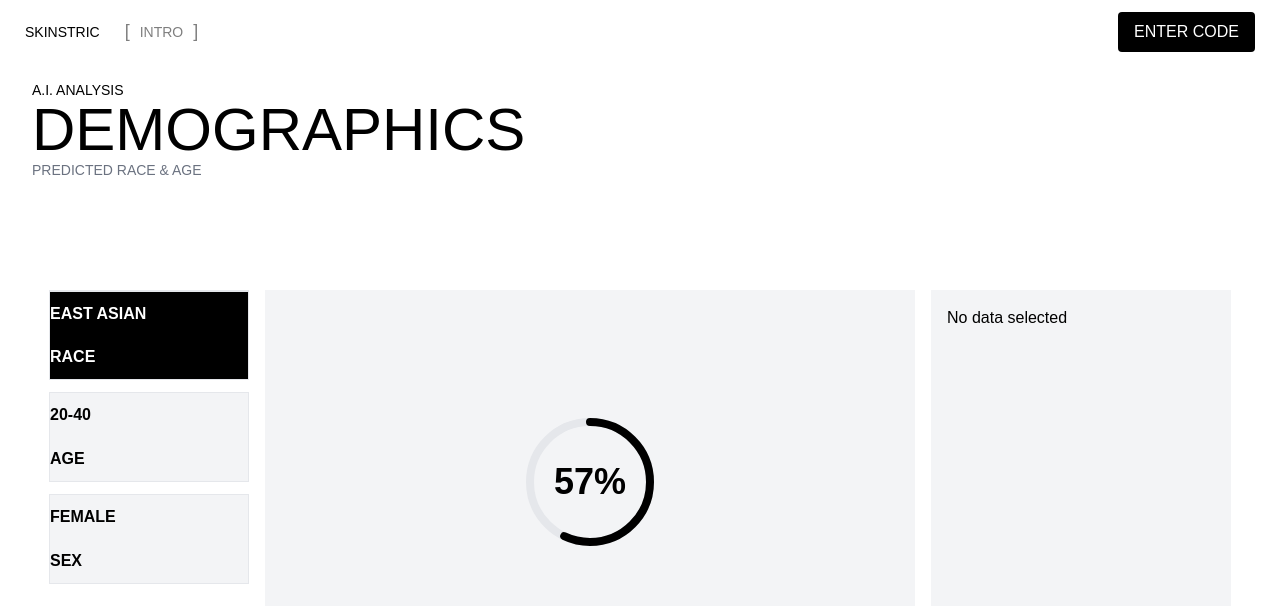
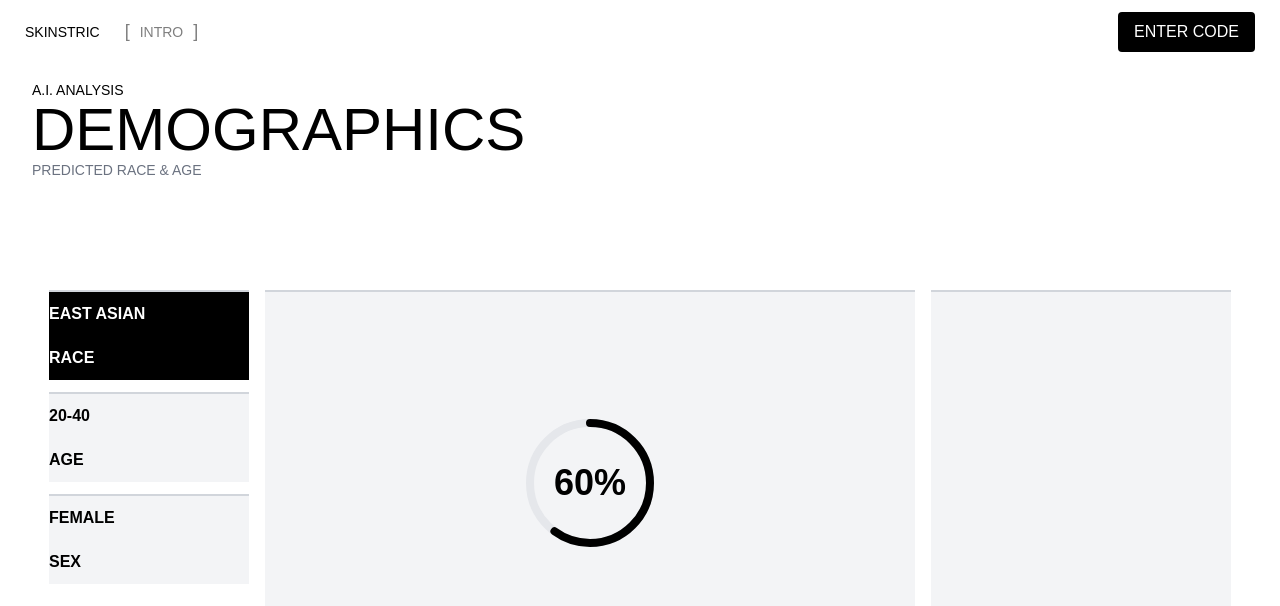
Before and after one commit to LetitiaCowan/skinstric, a React (Create React App) app: page /final in a window 1280 px wide. Shown: the top 606 px of the page. Built offline with nearby package versions, Linux system fonts and the light colour scheme.

Commit message:
Dynamica demographics near completion - minor styling needing to be implemented

```diff
--- a/src/components/Demographics.jsx
+++ b/src/components/Demographics.jsx
@@ -1,56 +1,129 @@
-import React from 'react'
+import React, { use, useEffect } from "react";
 
-const Demographics = ({ data }) => {
-  // Check which type of data was passed
+const Demographics = ({ data, setPercentage, setTopResult }) => {
   const race = data?.race;
   const age = data?.age;
   const gender = data?.gender;
 
+  useEffect(() => {
+    if (race) {
+      const highestRace = Object.entries(race).sort((a, b) => b[1] - a[1])[0];
+      setTopResult(highestRace[0]);
+    } else if (age) {
+      const highestAge = Object.entries(age).sort((a, b) => b[1] - a[1])[0];
+      setTopResult(highestAge[0]);
+    } else if (gender) {
+      const highestGender = Object.entries(gender).sort((a, b) => b[1] - a[1])[0];
+      setTopResult(highestGender[0]);
+    }
+  }, [race, age, gender, setTopResult]);
+
+  useEffect(() => {
+    if (race) {
+      // Get the highest percentage race
+      const highestRacePercentage = Object.entries(race).sort(
+        (a, b) => b[1] - a[1]
+      )[0];
+      setPercentage(Math.floor(highestRacePercentage[1] * 100));
+    } else if (age) {
+      const highestAgePercentage = Object.entries(age).sort(
+        (a, b) => b[1] - a[1]
+      )[0];
+      setPercentage(Math.floor(highestAgePercentage[1] * 100));
+    } else if (gender) {
+      const highestGenderPercentage = Object.entries(gender).sort(
+        (a, b) => b[1] - a[1]
+      )[0];
+      setPercentage(Math.floor(highestGenderPercentage[1] * 100));
+    }
+  }, [race, age, gender, setPercentage]);
+
+  const handleItemClick = (value) => {
+    setPercentage(Math.floor(value * 100));
+  };
+
   const renderContent = () => {
     if (race) {
       return (
+        <>
+          <div className="flex items-center justify-between">
+            <h2>RACE</h2>
+            <h2>A.I. CONFIDENCE</h2>
+          </div>
           <ul className="space-y-1">
-          {Object.entries(race).map(([key, value]) => (
-            <li key={key} className="text-gray-700">
-              {key.replace(/_/g, " ")}: <span className="font-bold">{(value * 100).toFixed(2)}%</span>
+            {Object.entries(race)
+              .sort((a, b) => b[1] - a[1])
+              .map(([key, value]) => (
+                <li
+                  key={key}
+                  className="text-gray-700 flex justify-between cursor-pointer hover:bg-gray-200 p-1"
+                  onClick={() => handleItemClick(value)}
+                >
+                  {key.replace(/_/g, " ")}:{" "}
+                  <span className="font-bold">
+                    {Math.floor((value * 100).toFixed(2))}%
+                  </span>
                 </li>
               ))}
           </ul>
+        </>
       );
     }
 
     if (age) {
       return (
+        <>
+          <div className="flex items-center justify-between">
+            <h2>AGE</h2>
+            <h2>A.I. CONFIDENCE</h2>
+          </div>
           <ul className="space-y-1">
-          {Object.entries(age).map(([key, value]) => (
-            <li key={key} className="text-gray-700">
-              {key.replace(/_/g, " ")}: <span className="font-bold">{(value * 100).toFixed(2)}%</span>
+            {Object.entries(age)
+              .sort((a, b) => b[1] - a[1])
+              .map(([key, value]) => (
+                <li key={key} className="text-gray-700 flex justify-between">
+                  {key.replace(/_/g, " ")}:{" "}
+                  <span className="font-bold">
+                    {" "}
+                    {Math.floor((value * 100).toFixed(2))}%
+                  </span>
                 </li>
               ))}
           </ul>
+        </>
       );
     }
 
     if (gender) {
       return (
+        <>
+          <div className="flex items-center justify-between">
+            <h2>GENDER</h2>
+            <h2>A.I. CONFIDENCE</h2>
+          </div>
           <ul className="space-y-1">
-          {Object.entries(gender).map(([key, value]) => (
-            <li key={key} className="text-gray-700">
-              {key.replace(/_/g, " ")}: <span className="font-bold">{(value * 100).toFixed(2)}%</span>
+            {Object.entries(gender)
+              .sort((a, b) => b[1] - a[1])
+              .map(([key, value]) => (
+                <li key={key} className="text-gray-700 flex justify-between">
+                  {key.replace(/_/g, " ")}:{" "}
+                  <span className="font-bold">
+                    {" "}
+                    {Math.floor((value * 100).toFixed(2))}%
+                  </span>
                 </li>
               ))}
           </ul>
+        </>
       );
     }
-
-    return <p>No data selected</p>;
   };
 
   return (
-    <div className="bg-gray-100 w-[300px] h-96 p-4">
+    <div className="bg-gray-100 w-[300px] h-96 p-4 border-gray-300 border-t-2">
       {renderContent()}
     </div>
   );
-}
+};
 
-export default Demographics
+export default Demographics;
--- a/src/pages/Final.jsx
+++ b/src/pages/Final.jsx
@@ -1,17 +1,22 @@
-import React, { useState } from "react";
+import React, { useEffect, useState } from "react";
 import { useLocation } from "react-router-dom";
 import Demographics from "../components/Demographics";
 
 const Final = () => {
   const location = useLocation();
   const data = location.state?.data;
-  const percentage = 57; // This can be dynamic based on your data
 
   const [selectedCategory, setSelectedCategory] = useState("race");
+  const [percentage, setPercentage] = useState(0);
+  const [topResult, setTopResult] = useState('');
 
   const race = data?.race;
   const gender = data?.gender;
   const age = data?.age;
+
+  useEffect(() => {
+    setPercentage(60);
+  }, []);
 
   const getSelectedData = () => {
     switch (selectedCategory) {
@@ -43,10 +48,10 @@ const Final = () => {
         <div className="flex items-center justify-center gap-4">
           <div className=" w-[200px] h-96 flex flex-col gap-3 font-bold ">
             <div
-              className={` w-full border h-[90px] flex justify-around flex-col hover:bg-gray-200 border-t-2   transition-all duration-100 ease-out ${
+              className={` w-full  h-[90px] flex justify-around flex-col   border-t-2 border-gray-300  transition-all duration-100 ease-out ${
                 selectedCategory === "race"
-                  ? "bg-black text-white"
-                  : "bg-gray-100"
+                  ? "bg-black text-white hover:bg-black"
+                  : "bg-gray-100 hover:bg-gray-200"
               }`}
               onClick={() => setSelectedCategory("race")}
             >
@@ -54,10 +59,10 @@ const Final = () => {
               <h2>RACE</h2>
             </div>
             <div
-              className={` w-full border h-[90px] flex justify-around flex-col hover:bg-gray-200   transition-all duration-100 ease-out ${
+              className={` w-full  h-[90px] flex justify-around flex-col   border-t-2 border-gray-300 transition-all duration-100 ease-out ${
                 selectedCategory === "age"
-                  ? "bg-black text-white"
-                  : "bg-gray-100"
+                  ? "bg-black text-white hover:bg-black"
+                  : "bg-gray-100 hover:bg-gray-200"
               }`}
               onClick={() => setSelectedCategory("age")}
             >
@@ -65,10 +70,10 @@ const Final = () => {
               <h2>AGE</h2>
             </div>
             <div
-              className={` w-full border h-[90px] flex justify-around flex-col hover:bg-gray-200   transition-all duration-300 ease-out ${
+              className={` w-full  h-[90px] flex justify-around flex-col  border-t-2 border-gray-300 transition-all duration-300 ease-out ${
                 selectedCategory === "gender"
-                  ? "bg-black text-white"
-                  : "bg-gray-100"
+                  ? "bg-black text-white hover:bg-black"
+                  : "bg-gray-100 hover:bg-gray-200 "
               }`}
               onClick={() => setSelectedCategory("gender")}
             >
@@ -76,7 +81,8 @@ const Final = () => {
               <h2>SEX</h2>
             </div>
           </div>
-          <div className="bg-gray-100 w-[650px] h-96 relative flex items-center justify-center">
+          <div className="bg-gray-100 border-gray-300 border-t-2 w-[650px] h-96 relative flex items-center justify-center">
+            <h1 className="absolute top-1 left-1 font-bold text-2xl">{topResult}</h1>
                 <svg
                   width="150"
                   height="150"
@@ -104,9 +110,14 @@ const Final = () => {
                     transform="rotate(-90 75 75)" // Start from top
                   />
                 </svg>
+
             <div className="absolute text-4xl font-bold">{percentage}%</div>
           </div>
-          <Demographics data={getSelectedData()} />
+          <Demographics
+            data={getSelectedData()}
+            setPercentage={setPercentage}
+            setTopResult={setTopResult}
+          />
         </div>
       </div>
     </div>
--- a/src/pages/Results.jsx
+++ b/src/pages/Results.jsx
@@ -2,7 +2,7 @@ import React, { useEffect, useState } from "react";
 import galleryIcon from "../assets/gallery.png";
 import CameraCapture from "../hooks/cameraCapture";
 import { FaPlay } from "react-icons/fa";
-import { Link, UNSAFE_FetchersContext } from "react-router";
+import { Link } from "react-router";
 
 const API_URL =
   "https://us-central1-api-skinstric-ai.cloudfunctions.net/skinstricPhaseTwo";
```
Lines whose indentation alone changed are shown as unchanged.
